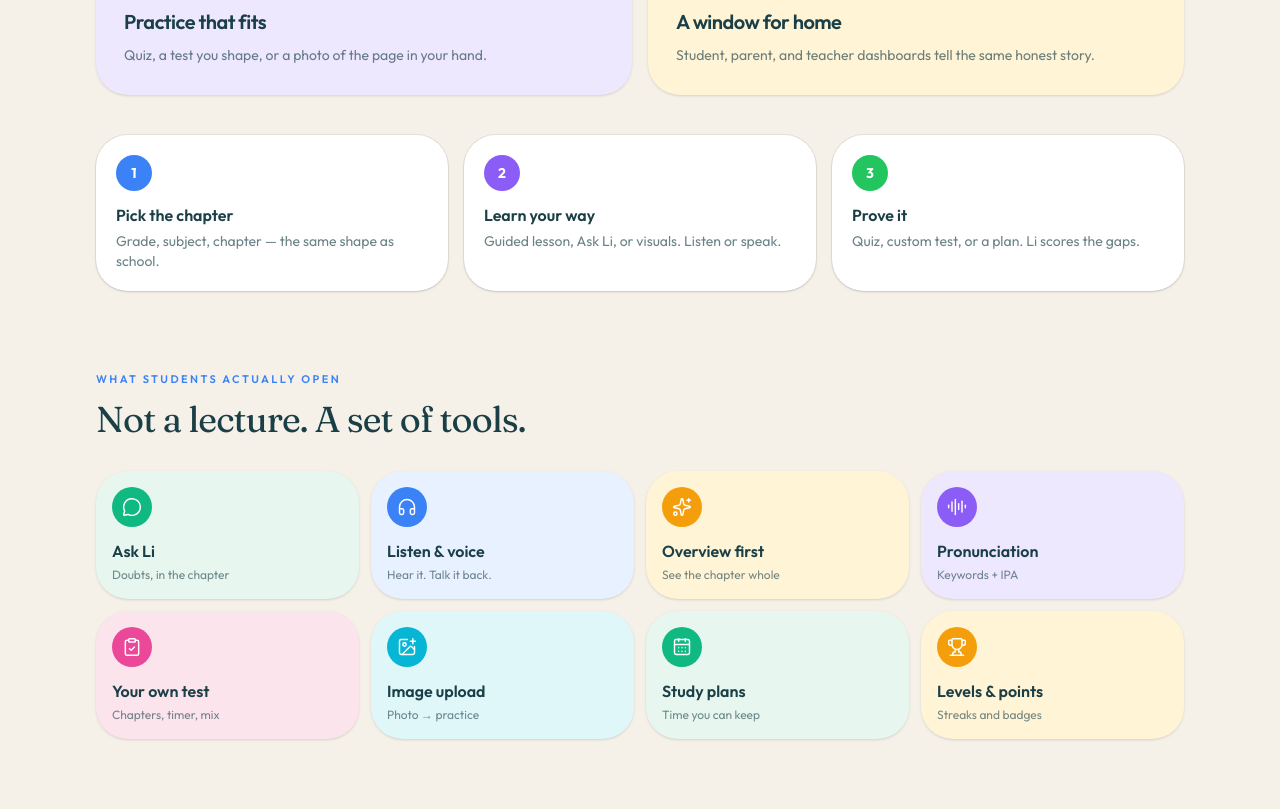
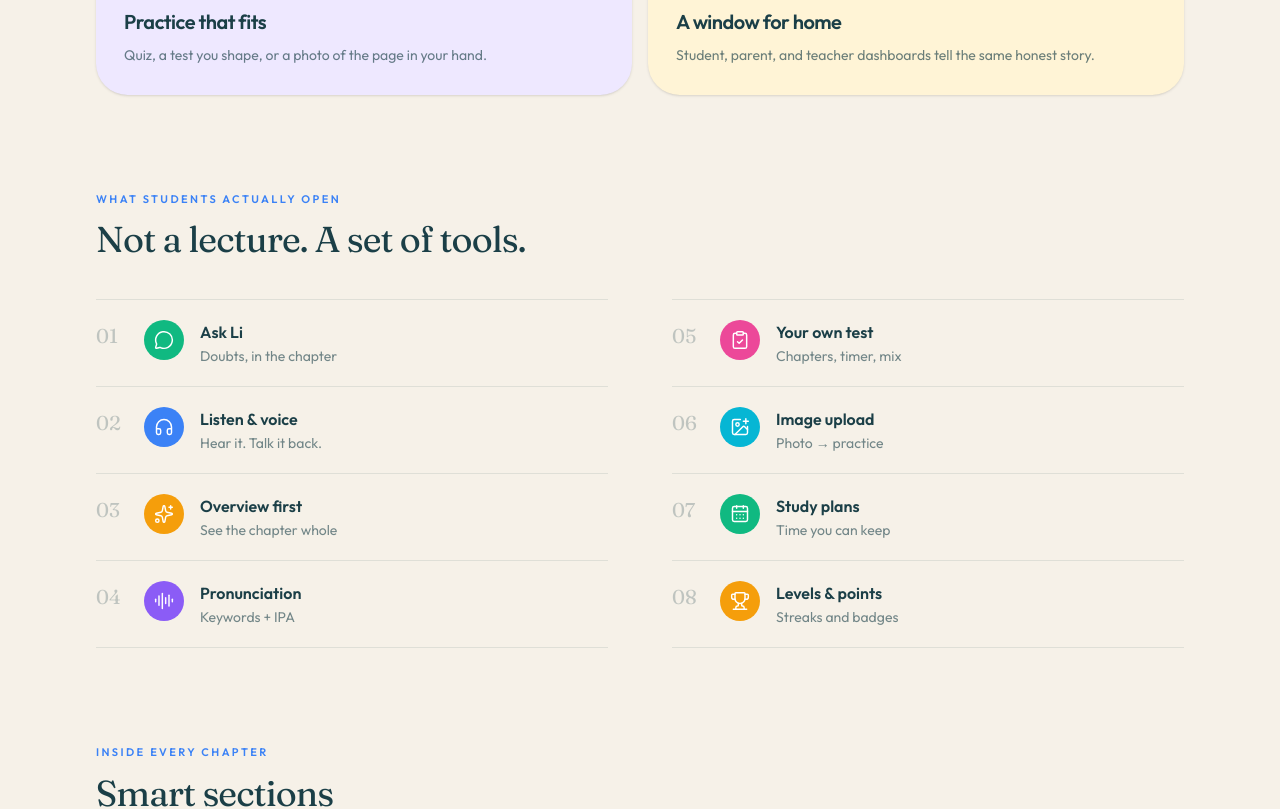
Before and after one commit to Sujai06062011/learn-li-website, a Next.js app: page / in a window 1280 px wide. Shown: the part 3100-3909 px from the top of the page. Built offline with nearby package versions, Linux system fonts and the light colour scheme.

Commit message:
Trim home boxes and list the tools instead
Drop the three-step cards and the Practice extras on the home
page. Show what students open as a numbered inventory, not a
grid of pastel tiles.

Co-authored-by: sujai.tce <sujai.tce@gmail.com>

```diff
--- a/src/app/page.tsx
+++ b/src/app/page.tsx
@@ -8,7 +8,6 @@ import { SectionLabel } from "@/components/ui/SectionLabel";
 import {
   careerNote,
   company,
-  extras,
   heroCopy,
   highlightTiles,
   learningModes,
@@ -18,7 +17,6 @@ import {
   site,
   smartSections,
   snapshot,
-  steps,
   toneClass,
   toneInk,
 } from "@/lib/site";
@@ -169,53 +167,40 @@ export default function Home() {
         </div>
       </section>
 
-      <section className="mx-auto max-w-6xl px-5 pb-6 sm:px-8">
-        <div className="grid gap-4 sm:grid-cols-3">
-          {steps.map((step, index) => (
-            <article
-              key={step.n}
-              className="rounded-3xl bg-white p-5 shadow-sm ring-1 ring-foreground/8 transition hover:-translate-y-1"
-            >
-              <span
-                className={cn(
-                  "inline-flex size-9 items-center justify-center rounded-full text-sm font-bold text-white",
-                  index === 0 ? "bg-li-blue" : index === 1 ? "bg-[#8b5cf6]" : "bg-li-green"
-                )}
-              >
-                {step.n.replace(/^0/, "")}
-              </span>
-              <h3 className="mt-3 font-semibold">{step.title}</h3>
-              <p className="mt-1 text-sm text-foreground/65">{step.body}</p>
-            </article>
-          ))}
-        </div>
-      </section>
-
       <section className="mx-auto max-w-6xl px-5 py-14 sm:px-8">
         <SectionLabel>What students actually open</SectionLabel>
         <h2 className="font-display mt-3 max-w-xl text-3xl tracking-tight sm:text-4xl">
           Not a lecture. A set of tools.
         </h2>
-        <div className="mt-8 grid grid-cols-2 gap-3 lg:grid-cols-4">
-          {highlightTiles.map((tile) => (
-            <div
+        <div className="mt-10 grid gap-x-16 sm:grid-cols-2">
+          {[highlightTiles.slice(0, 4), highlightTiles.slice(4)].map((column, columnIndex) => (
+            <ul key={columnIndex} className="border-b border-foreground/10">
+              {column.map((tile, index) => {
+                const n = columnIndex * 4 + index + 1;
+                return (
+                  <li
                     key={tile.title}
+                    className="flex items-start gap-4 border-t border-foreground/10 py-5"
+                  >
+                    <span className="font-display w-8 shrink-0 pt-0.5 text-xl text-foreground/25">
+                      {String(n).padStart(2, "0")}
+                    </span>
+                    <span
                       className={cn(
-                "rounded-3xl p-4 shadow-sm transition hover:-translate-y-1",
-                toneClass[tile.tone]
-              )}
-            >
-              <div
-                className={cn(
-                  "flex size-10 items-center justify-center rounded-2xl",
+                        "flex size-10 shrink-0 items-center justify-center rounded-full",
                         toneInk[tile.tone]
                       )}
                     >
                       <LiIcon name={tile.icon} className="size-5" />
+                    </span>
+                    <div className="min-w-0">
+                      <p className="font-semibold">{tile.title}</p>
+                      <p className="mt-0.5 text-sm text-foreground/60">{tile.hint}</p>
                     </div>
-              <p className="mt-3 font-semibold">{tile.title}</p>
-              <p className="mt-1 text-xs text-foreground/60">{tile.hint}</p>
-            </div>
+                  </li>
+                );
+              })}
+            </ul>
           ))}
         </div>
       </section>
@@ -258,11 +243,6 @@ export default function Home() {
             <FeatureCard key={feature.title} {...feature} />
           ))}
         </div>
-        <div className="mt-4 grid gap-4 md:grid-cols-3">
-          {extras.map((item) => (
-            <FeatureCard key={item.title} {...item} />
-          ))}
-        </div>
       </section>
 
       <section className="mx-auto max-w-6xl px-5 py-10 sm:px-8 sm:pb-16">
```
Lines whose indentation alone changed are shown as unchanged.
